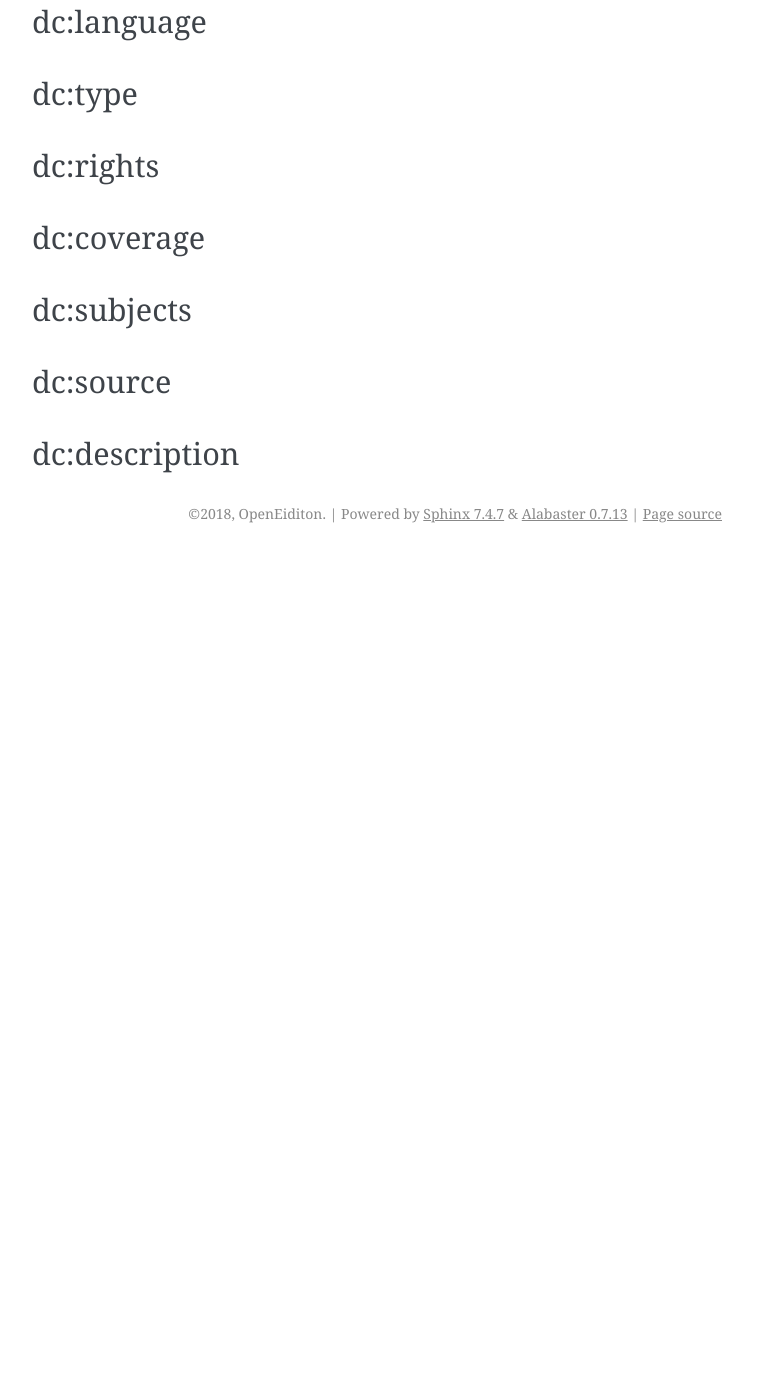
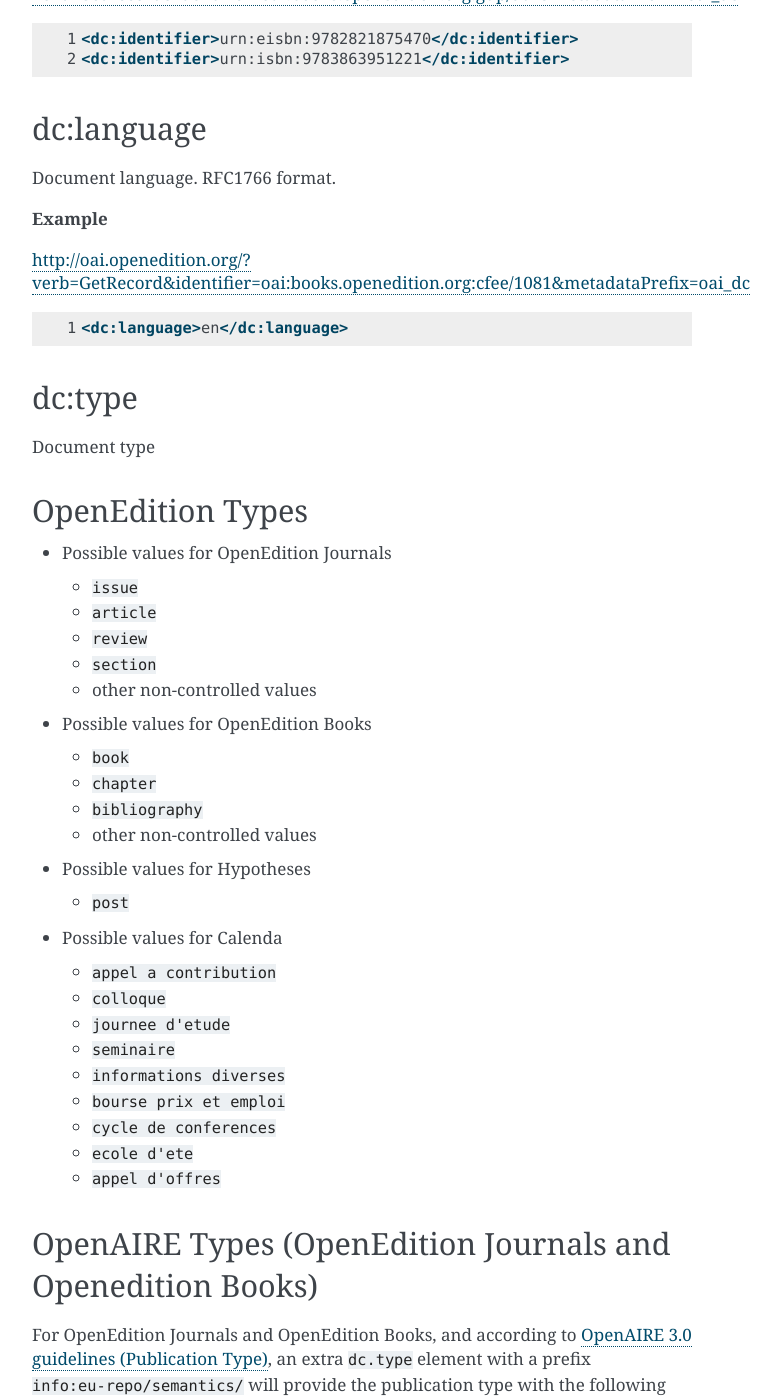
Before and after one commit to PatGendre/oai-openedition, a Sphinx documentation site: the page built from docs/source/oai_dc.rst, in a window 1280 px wide and 1400 px high, scrolled down 2750 px. Shown: the whole window, without its empty margins (388-1169 px from the left). Built offline with Sphinx 7.4.7, drawn with Linux system fonts in a browser that asks for light colours; before the commit the page ends 3303 px from its top, so only the background shows below that; some of the changed text lies outside the part shown.

Commit message:
oai_dc:type

```diff
--- a/docs/source/oai_dc.rst
+++ b/docs/source/oai_dc.rst
@@ -3,12 +3,12 @@
 
 The oai_dc format provides th following elements
 
-``dc:title``
+dc:title
 -----------------
 
 Title of the document. Non-repeatable.
 
-``dc:creator``
+dc:creator
 -----------------
 Author(s) of the document. Repeatable.
 
@@ -43,7 +43,7 @@
     <dc:rights>info:eu-repo/semantics/embargoedAccess</dc:rights>
     <dc:date>info:eu-repo/date/embargoEnd/2021-01-01</dc:date>
 
-``dc:publisher``
+dc:publisher
 -----------------
 
 ``dc:publisher`` provides the publisher name.
@@ -61,9 +61,10 @@
     <dc:publisher>Studi Francesi</dc:publisher>
 
 
-``dc:identifier``
+dc:identifier
 -------------------
 Identifier of the document. Repeatable.
+
 URL
 ^^^^
 ``dc:identifier`` provides without prefix the URL of the document.
@@ -122,10 +123,74 @@
 
 dc:language
 -----------------
+Document language. RFC1766 format.
 
+**Example**
+
+http://oai.openedition.org/?verb=GetRecord&identifier=oai:books.openedition.org:cfee/1081&metadataPrefix=oai_dc
+
+.. code-block:: xml
+    :linenos:
+
+    <dc:language>en</dc:language>
 
 dc:type
 -----------------
+Document type
+
+OpenEdition Types
+------------------------
+
+* Possible values for OpenEdition Journals
+
+  * ``issue``
+  * ``article``
+  * ``review``
+  * ``section``
+  * other non-controlled values
+
+* Possible values for OpenEdition Books
+
+  * ``book``
+  * ``chapter``
+  * ``bibliography``
+  * other non-controlled values
+
+* Possible values for Hypotheses
+
+  * ``post``
+
+* Possible values for Calenda
+
+  * ``appel a contribution``
+  * ``colloque``
+  * ``journee d'etude``
+  * ``seminaire``
+  * ``informations diverses``
+  * ``bourse prix et emploi``
+  * ``cycle de conferences``
+  * ``ecole d'ete``
+  * ``appel d'offres``
+
+OpenAIRE Types (OpenEdition Journals and Openedition Books)
+------------------------------------------------------------------
+For OpenEdition Journals and OpenEdition Books, and according to `OpenAIRE 3.0 guidelines (Publication Type) <https://guidelines.openaire.eu/en/latest/literature/field_publicationtype.html>`_, an extra ``dc.type`` element with a prefix ``info:eu-repo/semantics/`` will provide the publication type with the following vocabulary
+
+* ``info:eu-repo/semantics/article``
+* ``info:eu-repo/semantics/review``
+* ``info:eu-repo/semantics/book``
+* ``info:eu-repo/semantics/bookpart``
+* ``info:eu-repo/semantics/other``
+
+**Example**
+
+http://oai.openedition.org/?verb=GetRecord&identifier=oai:revues.org:lectures/27329&metadataPrefix=oai_dc
+
+.. code-block:: xml
+    :linenos:
+
+    <dc:type>review</dc:type>
+    <dc:type>info:eu-repo/semantics/review</dc:type>
 
 
 dc:rights
```
Also changed, not shown: other parts of docs/source/oai_dc.rst (+4 -4 lines).
